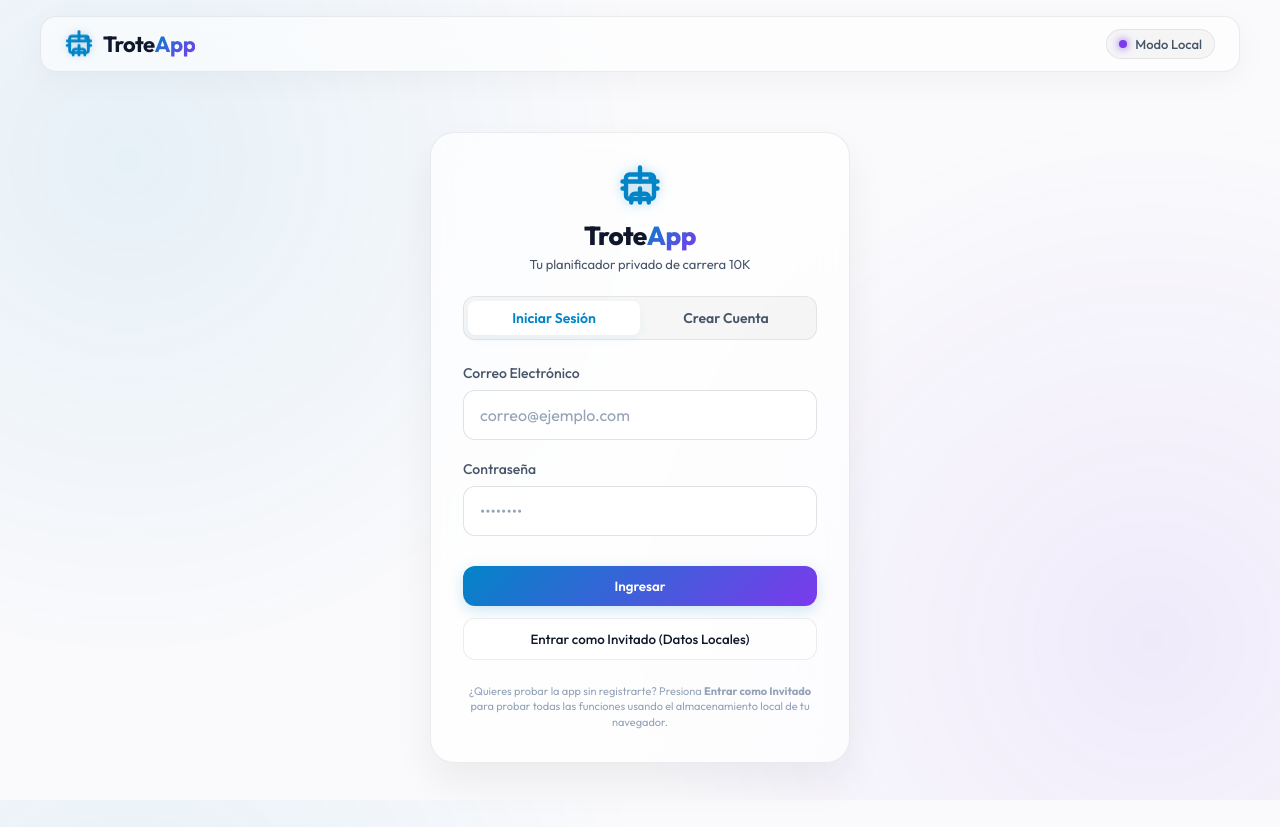
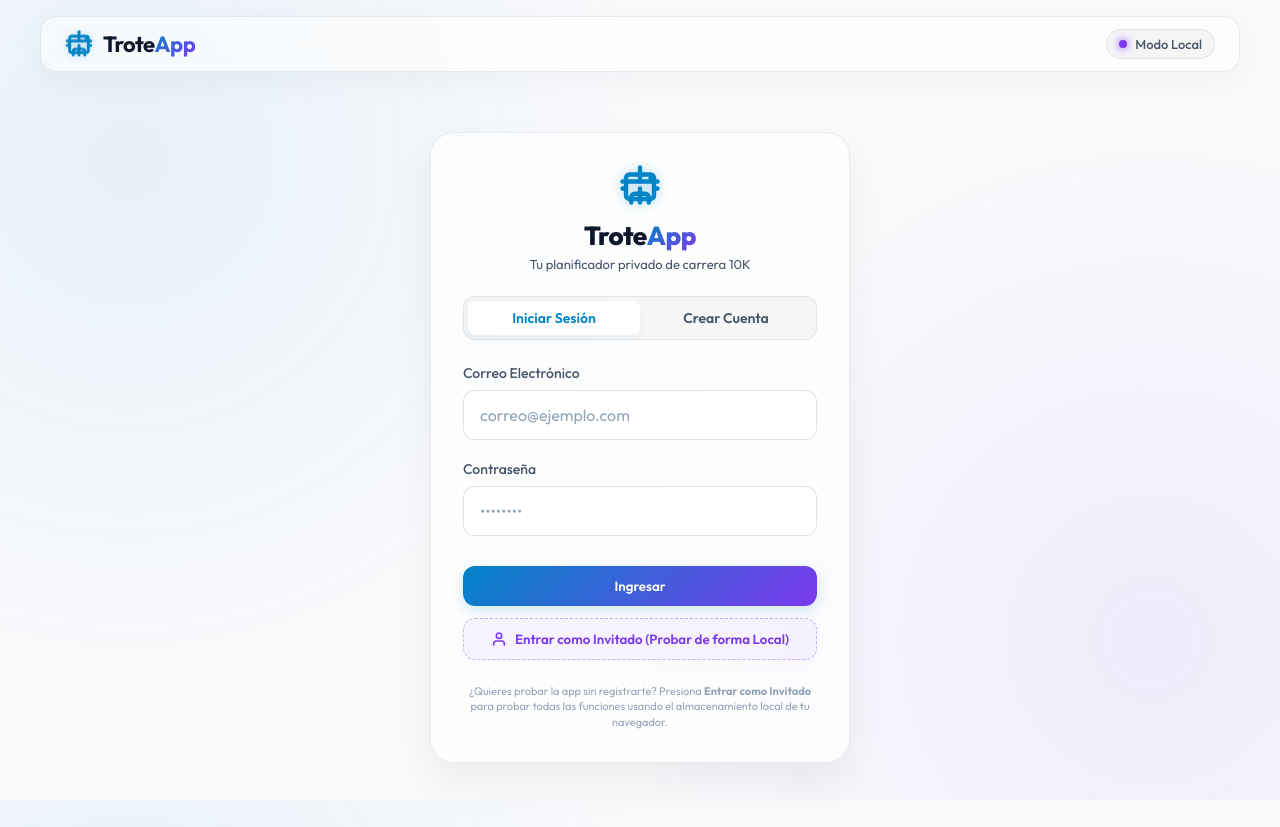
Before and after one commit to Lucas-Vergara/trote-app, a Next.js app: page / in a window 1280 px wide. Built offline with nearby package versions, Linux system fonts and the light colour scheme; no server answers.

Commit message:
style: highlight guest access button with dashed purple borders and icons

```diff
--- a/src/components/AuthForm.module.css
+++ b/src/components/AuthForm.module.css
@@ -137,3 +137,30 @@
     padding: 24px;
   }
 }
+
+.guestBtn {
+  background: rgba(124, 58, 237, 0.05);
+  border: 1.5px dashed rgba(124, 58, 237, 0.35);
+  color: var(--secondary-neon);
+  padding: 12px 24px;
+  border-radius: 12px;
+  font-weight: 600;
+  cursor: pointer;
+  display: inline-flex;
+  align-items: center;
+  justify-content: center;
+  gap: 8px;
+  transition: var(--transition-smooth);
+  box-shadow: 0 4px 15px rgba(124, 58, 237, 0.03);
+}
+
+.guestBtn:hover {
+  background: rgba(124, 58, 237, 0.12);
+  border-color: var(--secondary-neon);
+  transform: translateY(-2px);
+  box-shadow: 0 6px 20px rgba(124, 58, 237, 0.15);
+}
+
+.guestBtn:active {
+  transform: translateY(0);
+}
--- a/src/components/AuthForm.tsx
+++ b/src/components/AuthForm.tsx
@@ -167,12 +167,16 @@ export default function AuthForm({ onAuthSuccess, onGuestAccess }: AuthFormProps
 
           <button
             type="button"
-            className="btn-secondary"
+            className={styles.guestBtn}
             style={{ width: '100%', marginTop: '12px' }}
             onClick={onGuestAccess}
             disabled={loading}
           >
-            Entrar como Invitado (Datos Locales)
+            <svg viewBox="0 0 24 24" fill="none" stroke="currentColor" strokeWidth="2.5" strokeLinecap="round" strokeLinejoin="round" style={{ width: '16px', height: '16px' }}>
+              <path d="M20 21v-2a4 4 0 0 0-4-4H8a4 4 0 0 0-4 4v2" />
+              <circle cx="12" cy="7" r="4" />
+            </svg>
+            Entrar como Invitado (Probar de forma Local)
           </button>
         </form>
 
```
